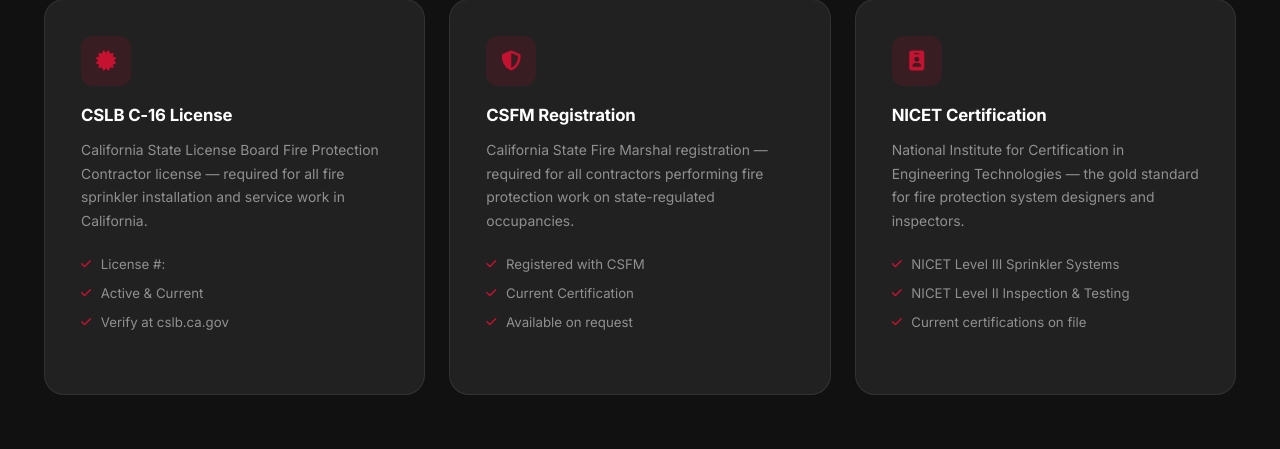
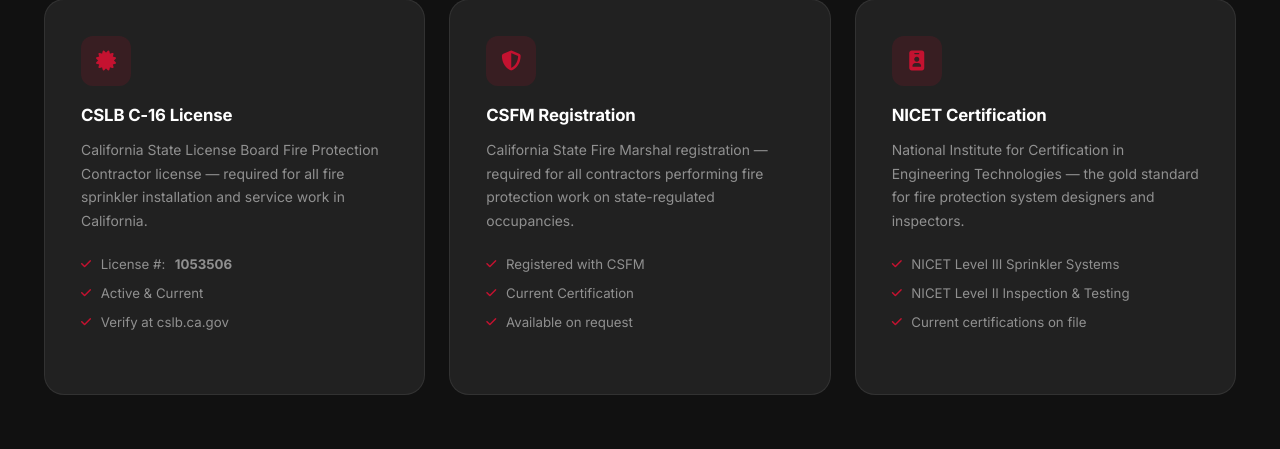
Before and after one commit to mrbriancoheni-collab/richardson, a WordPress theme: template page-licenses.php in a window 1280 px wide. Shown: the part 1182-1631 px from the top of the page. Run offline with PHP 8.4 and a stand-in for WordPress, Linux system fonts and the light colour scheme; the site name, menu and one post (Sample post) are stand-ins, and other content is empty.

Commit message:
Add real CSLB license number 1053506 across all four placeholder locations
inc/seo.php, footer.php, page-contact.php, page-licenses.php

https://claude.ai/code/session_012aCi4NDpCqEQgAS1qUPdfa

```diff
--- a/footer.php
+++ b/footer.php
@@ -69,7 +69,7 @@
             <button type="submit" aria-label="Subscribe"><i class="fa-solid fa-arrow-right"></i></button>
           </form>
           <div class="footer-licenses">
-            <span><i class="fa-solid fa-certificate"></i> CSLB Lic. #000000</span>
+            <span><i class="fa-solid fa-certificate"></i> CSLB Lic. #1053506</span>
             <span><i class="fa-solid fa-shield-halved"></i> NICET Certified</span>
           </div>
         </div>
--- a/inc/seo.php
+++ b/inc/seo.php
@@ -38,7 +38,7 @@ function rfp_business_data() {
             'https://www.facebook.com/richardsonfireprotection',
             'https://www.linkedin.com/company/richardson-fire-protection',
         ],
-        'license'       => 'CSLB #TODO_REPLACE | CSFM Certified', // TODO: replace with real CSLB license number
+        'license'       => 'CSLB #1053506 | CSFM Certified',
         'founding_year' => '1985',
         'price_range'   => '$$',
         'logo_url'      => rfp_logo_url(),
--- a/page-contact.php
+++ b/page-contact.php
@@ -93,7 +93,7 @@ get_header();
           <!-- Licenses -->
           <div style="margin-top: 1.5rem; display: flex; gap: 1rem; flex-wrap: wrap;">
             <span style="background: #1a1a1a; color: #fff; font-size: 0.75rem; font-weight: 600; padding: 0.4rem 0.9rem; border-radius: 20px;">
-              <i class="fa-solid fa-certificate"></i> CSLB Lic. #000000
+              <i class="fa-solid fa-certificate"></i> CSLB Lic. #1053506
             </span>
             <span style="background: #1a1a1a; color: #fff; font-size: 0.75rem; font-weight: 600; padding: 0.4rem 0.9rem; border-radius: 20px;">
               <i class="fa-solid fa-shield-halved"></i> NICET Certified
--- a/page-licenses.php
+++ b/page-licenses.php
@@ -53,7 +53,7 @@ get_header();
             <h3 class="service-card__title">CSLB C-16 License</h3>
             <p class="service-card__desc">California State License Board Fire Protection Contractor license — required for all fire sprinkler installation and service work in California.</p>
             <ul class="service-card__features">
-              <li><i class="fa-solid fa-check"></i> License #: <strong><!-- TODO: insert real CSLB # --></strong></li>
+              <li><i class="fa-solid fa-check"></i> License #: <strong>1053506</strong></li>
               <li><i class="fa-solid fa-check"></i> Active &amp; Current</li>
               <li><i class="fa-solid fa-check"></i> Verify at cslb.ca.gov</li>
             </ul>
```
